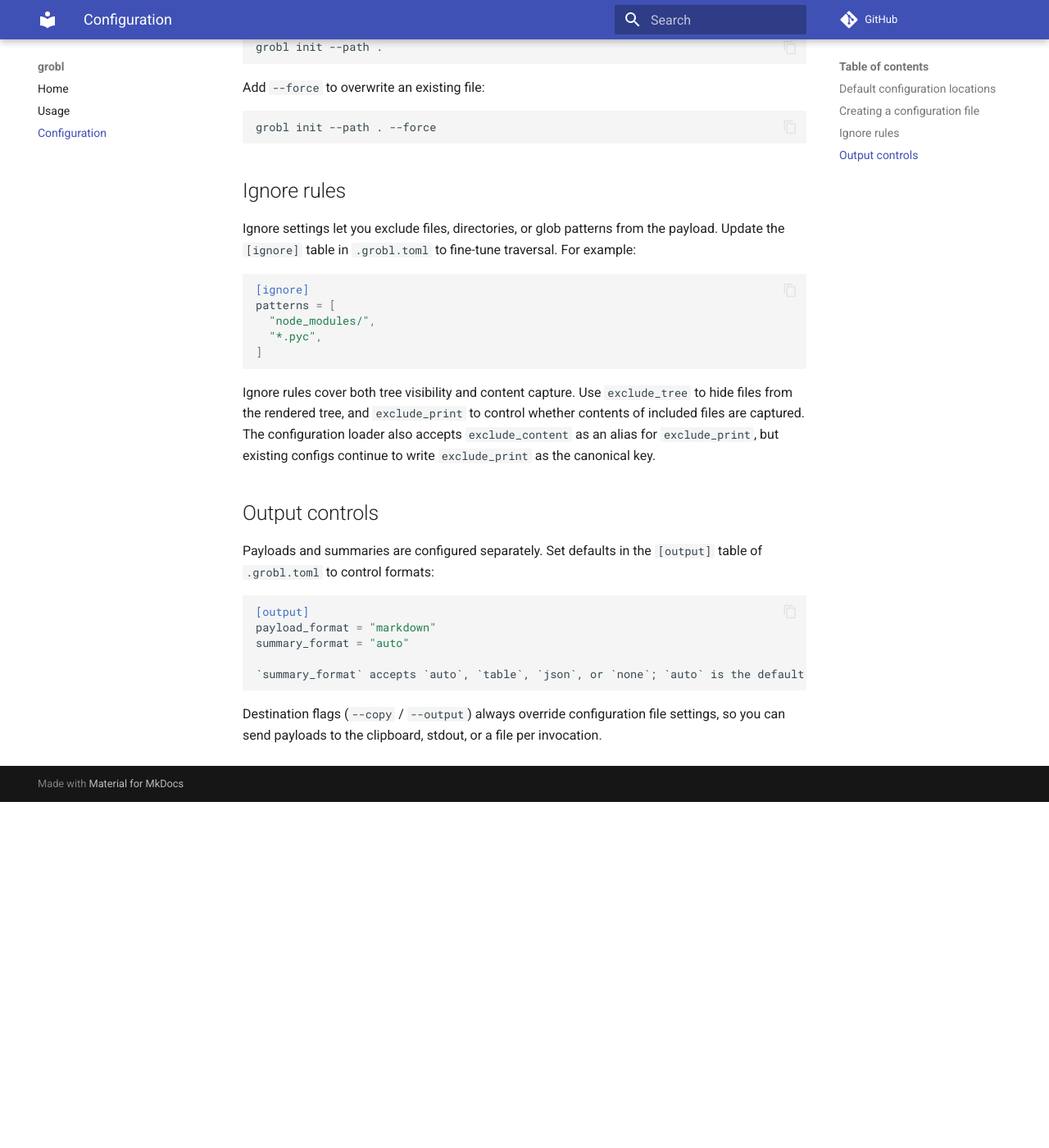
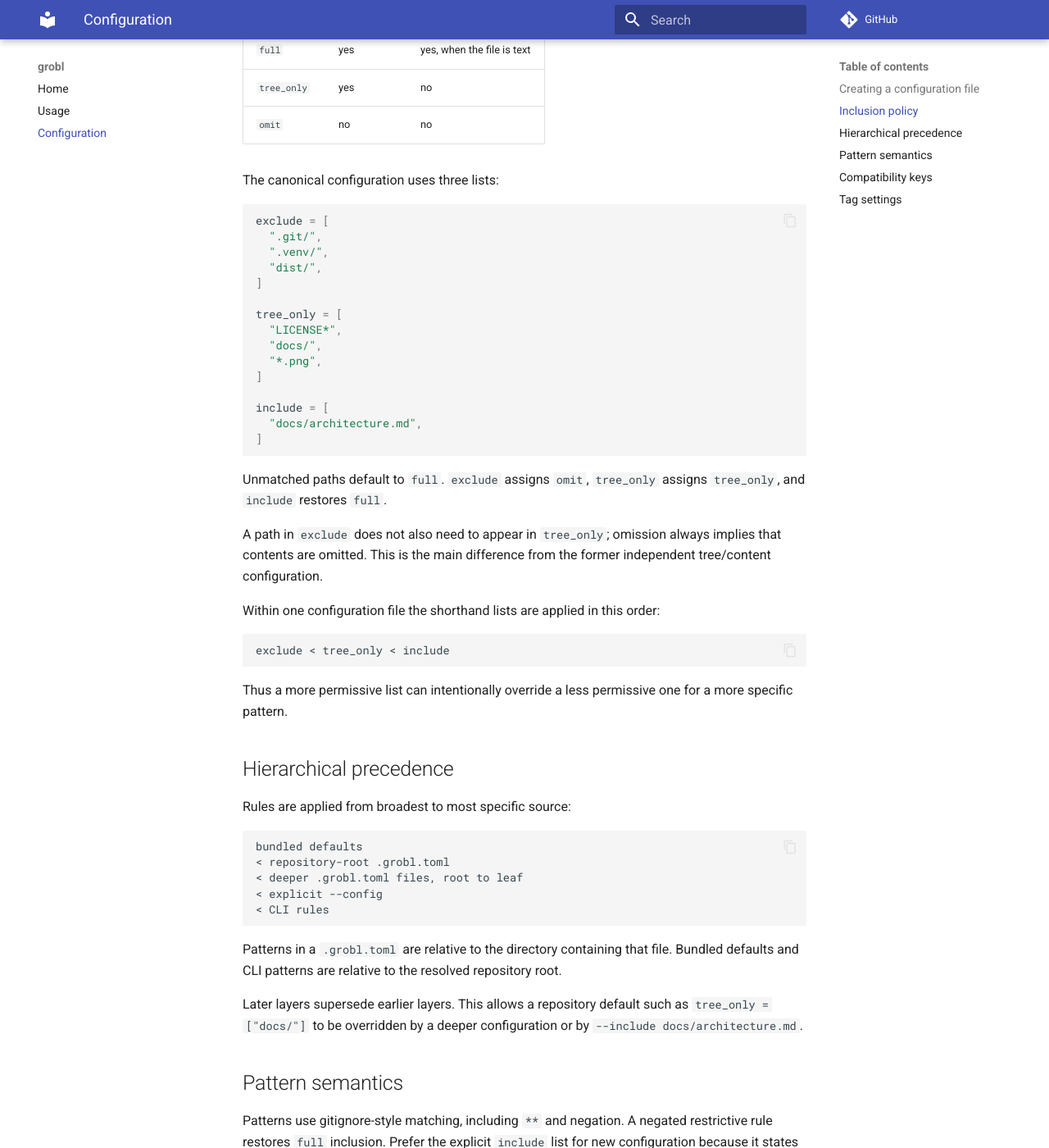
Before and after one commit to josephcourtney/grobl, an MkDocs documentation site: the page built from docs/configuration.md, in a window 1280 px wide and 1400 px high, scrolled down 543 px. Shown: the whole window at 82% size. Built offline with MkDocs 1.6.1 and Material for MkDocs 9.7.7, drawn with Linux system fonts in a browser that asks for light colours; comment, search, counter and statistics services are not loaded; before the commit the page ends 1521 px from its top, so only the background shows below that; some of the changed text lies outside the part shown.

Commit message:
docs: document three-state inclusion policy

````diff
--- a/docs/configuration.md
+++ b/docs/configuration.md
@@ -1,52 +1,92 @@
 # Configuration
 
-grobl reads configuration from `.grobl.toml` files. The bundled defaults ship with the project and the `grobl init` command can write them to a target directory.
-
-## Default configuration locations
-
-1. `.grobl.toml` in the current working directory
-2. `.grobl.toml` in ancestor directories
-3. Legacy `.grobl.config.toml` files (merged when a modern config is not present)
-4. Built-in defaults packaged with grobl
+grobl reads hierarchical `.grobl.toml` files. The bundled defaults ship with the package, and `grobl init` writes the current default configuration to a target directory.
 
 ## Creating a configuration file
-
-Run the `init` command to scaffold the default configuration:
 
 ```bash
 grobl init --path .
 ```
 
-Add `--force` to overwrite an existing file:
+Add `--force` to replace an existing file.
 
-```bash
-grobl init --path . --force
-```
+## Inclusion policy
 
-## Ignore rules
+Every path resolves to exactly one inclusion state:
 
-Ignore settings let you exclude files, directories, or glob patterns from the payload. Update the `[ignore]` table in `.grobl.toml` to fine-tune traversal. For example:
+| State | In hierarchy | Contents captured |
+| --- | --- | --- |
+| `full` | yes | yes, when the file is text |
+| `tree_only` | yes | no |
+| `omit` | no | no |
+
+The canonical configuration uses three lists:
 
 ```toml
-[ignore]
-patterns = [
-  "node_modules/",
-  "*.pyc",
+exclude = [
+  ".git/",
+  ".venv/",
+  "dist/",
+]
+
+tree_only = [
+  "LICENSE*",
+  "docs/",
+  "*.png",
+]
+
+include = [
+  "docs/architecture.md",
 ]
 ```
 
-Ignore rules cover both tree visibility and content capture. Use `exclude_tree` to hide files from the rendered tree, and `exclude_print` to control whether contents of included files are captured. The configuration loader also accepts `exclude_content` as an alias for `exclude_print`, but existing configs continue to write `exclude_print` as the canonical key.
+Unmatched paths default to `full`. `exclude` assigns `omit`, `tree_only` assigns `tree_only`, and `include` restores `full`.
 
-## Output controls
+A path in `exclude` does not also need to appear in `tree_only`; omission always implies that contents are omitted. This is the main difference from the former independent tree/content configuration.
 
-Payloads and summaries are configured separately. Set defaults in the `[output]` table of `.grobl.toml` to control formats:
+Within one configuration file the shorthand lists are applied in this order:
+
+```text
+exclude < tree_only < include
+```
+
+Thus a more permissive list can intentionally override a less permissive one for a more specific pattern.
+
+## Hierarchical precedence
+
+Rules are applied from broadest to most specific source:
+
+```text
+bundled defaults
+< repository-root .grobl.toml
+< deeper .grobl.toml files, root to leaf
+< explicit --config
+< CLI rules
+```
+
+Patterns in a `.grobl.toml` are relative to the directory containing that file. Bundled defaults and CLI patterns are relative to the resolved repository root.
+
+Later layers supersede earlier layers. This allows a repository default such as `tree_only = ["docs/"]` to be overridden by a deeper configuration or by `--include docs/architecture.md`.
+
+## Pattern semantics
+
+Patterns use gitignore-style matching, including `**` and negation. A negated restrictive rule restores `full` inclusion. Prefer the explicit `include` list for new configuration because it states the resulting policy directly.
+
+## Compatibility keys
+
+Existing configurations remain readable:
+
+- `exclude_tree` maps to `omit`.
+- `exclude_print` and `exclude_content` map to `tree_only`.
+- If the same path appears in both legacy tree and content exclusion lists, `omit` wins.
+
+When any canonical inclusion key (`exclude`, `tree_only`, or `include`) is present in a configuration source, that source is interpreted using the canonical model. New configurations should not mix canonical and legacy keys.
+
+## Tag settings
+
+The LLM payload wrapper names remain configurable:
 
 ```toml
-[output]
-payload_format = "markdown"
-summary_format = "auto"
-
-`summary_format` accepts `auto`, `table`, `json`, or `none`; `auto` is the default behavior that prints a table when stdout is a TTY and suppresses output otherwise.
+include_tree_tags = "directory"
+include_file_tags = "files"
 ```
-
-Destination flags (`--copy` / `--output`) always override configuration file settings, so you can send payloads to the clipboard, stdout, or a file per invocation.
--- a/pyproject.toml
+++ b/pyproject.toml
@@ -1,7 +1,7 @@
 # =================================== project ====================================
 [project]
   name = "grobl"
-  version = "2.2.0"
+  version = "2.3.0"
   description = "A tool to copy directory structure and file contents as a single string."
   readme = "README.md"
   authors = [
````
Also changed, not shown: CHANGELOG.md (+10 -0 lines), README.md (+68 -101 lines), SPEC.md (+106 -142 lines), TODO.md (+8 -0 lines), docs/usage.md (+16 -2 lines).
